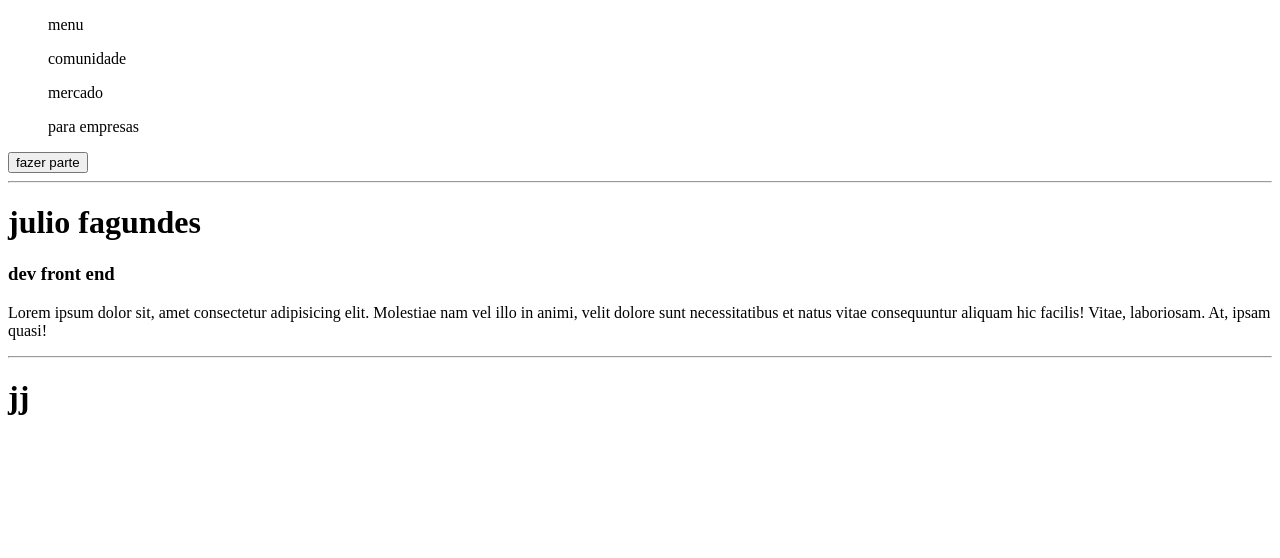
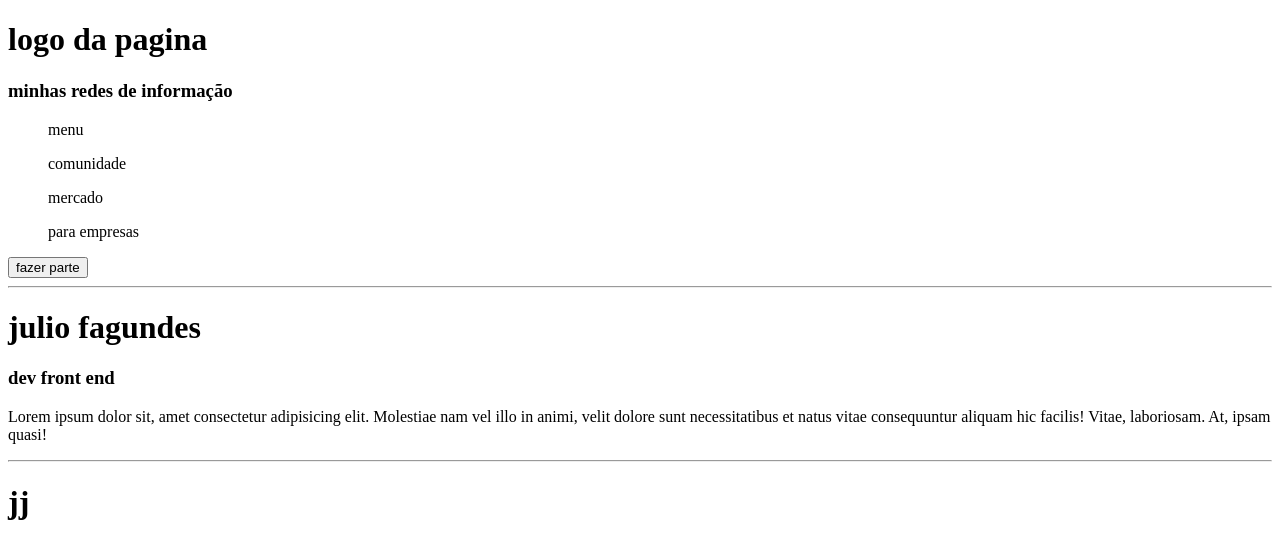
Before and after one commit to Fagndes/reposit-rio-1, a plain HTML site: page index.html in a window 1280 px wide. Drawn offline with Linux system fonts and the light colour scheme.

Commit message:
titulo adicionado com minhas informações

```diff
--- a/index.html
+++ b/index.html
@@ -8,6 +8,8 @@
     <title>Minha primeira pagina</title>
 </head>
 <body>
+    <h1>logo da pagina </h1>
+    <h3>minhas redes de informação</h3>
     <nav>
       <ul>menu</ul>
       <ul>comunidade</ul>
```
